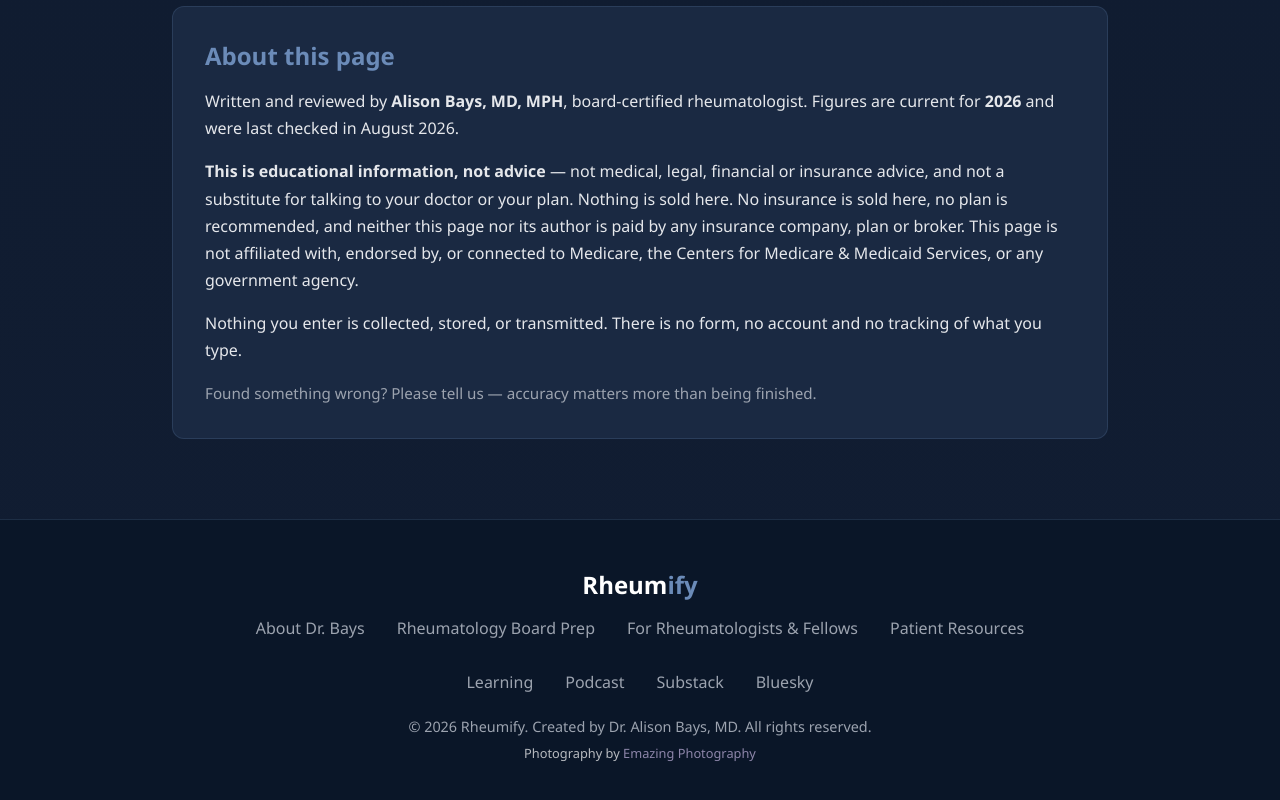
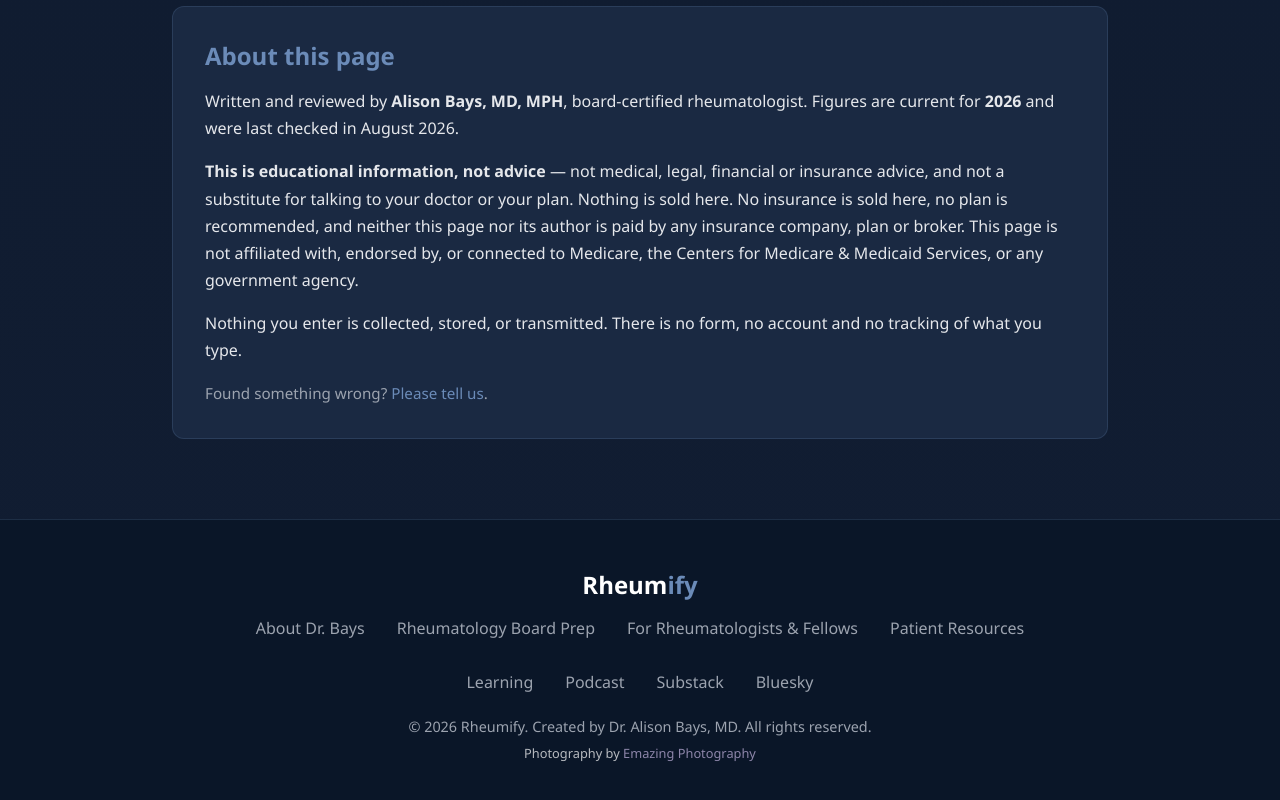
Before and after one commit to rheumify/rheumify-website, a Next.js app: page /patients/insurance in a window 1280 px wide. Shown: the part 5203-6003 px from the top of the page. Built offline with nearby package versions, Linux system fonts and the light colour scheme.

Commit message:
Link the correction line to email; drop the accuracy-matters phrasing

```diff
--- a/app/patients/insurance/page.js
+++ b/app/patients/insurance/page.js
@@ -318,7 +318,11 @@ export default function InsurancePage() {
           no tracking of what you type.
         </p>
         <p style={{ marginTop: '1rem', color: 'var(--gray-medium)', fontSize: '0.95rem' }}>
-          Found something wrong? Please tell us — accuracy matters more than being finished.
+          Found something wrong?{' '}
+          <a href="mailto:rheumify@pm.me?subject=Correction%3A%20Medicare%20and%20your%20medication">
+            Please tell us
+          </a>
+          .
         </p>
       </div>
     </div>
```
